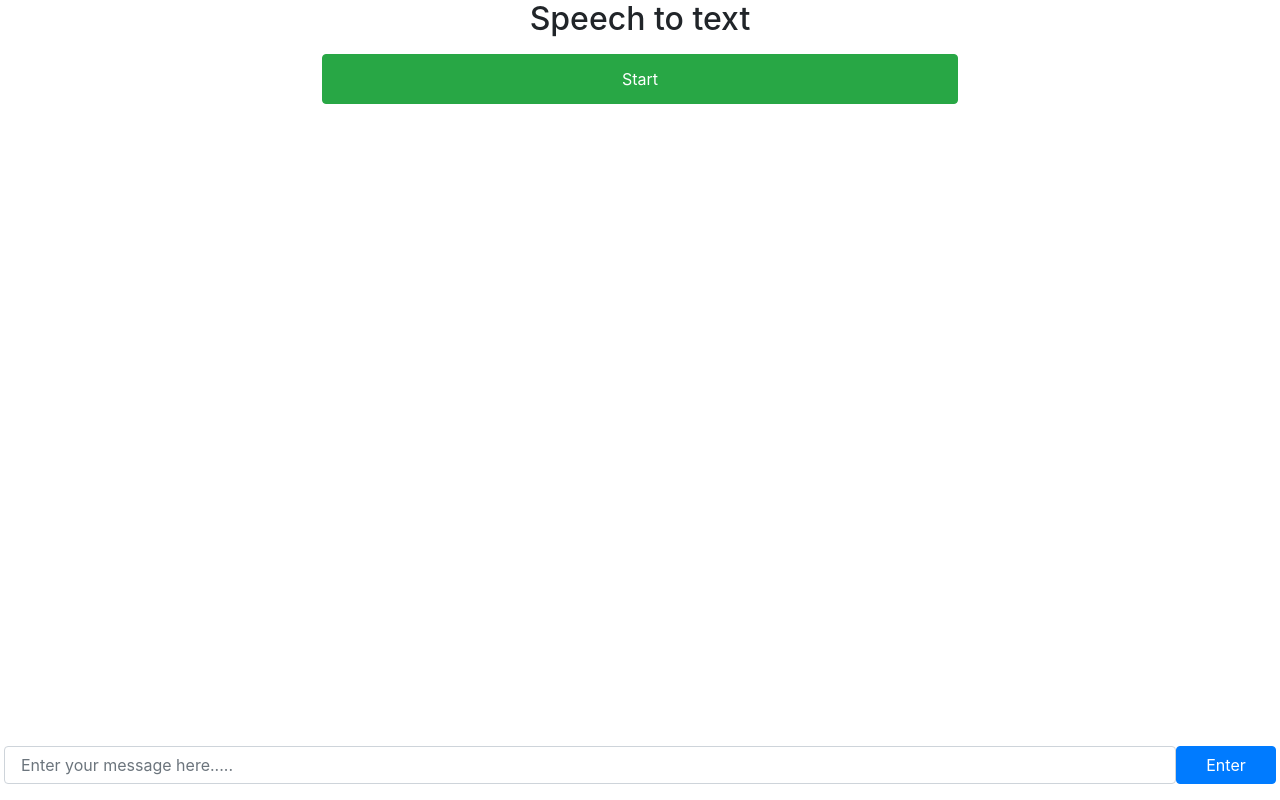
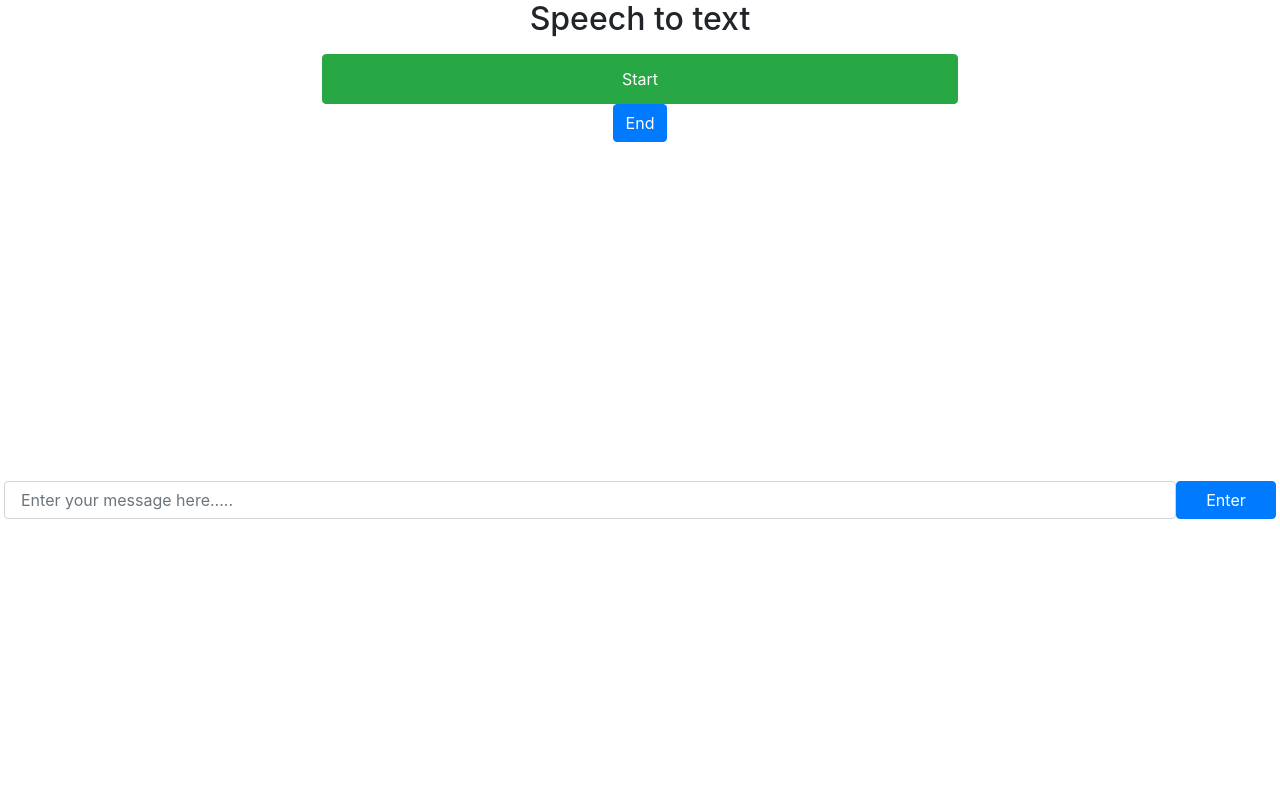
Before and after one commit to auto-mom/automom, an Angular app: page /speechRecognition in a window 1280 px wide. Built offline with nearby package versions, Linux system fonts and the light colour scheme.

Commit message:
end meeeting service integarte

```diff
--- a/src/app/core/services/meeting-request/meeting-req.ts
+++ b/src/app/core/services/meeting-request/meeting-req.ts
@@ -58,4 +58,18 @@ export class MeetingService {
       );
     });
   }
+
+  // end Meeting
+  endMeetingData(data: any): Promise<any> {
+    return new Promise((resolve, reject) => {
+      this.http.httpPost("meeting/end", data).then(
+        res => {
+          resolve(res);
+        },
+        err => {
+          reject(err.error);
+        }
+      );
+    });
+  }
 }
--- a/src/app/create-meeting-request/create-meeting-request.component.ts
+++ b/src/app/create-meeting-request/create-meeting-request.component.ts
@@ -74,6 +74,7 @@ export class CreateMeetingRequestComponent implements OnInit {
     this.meetingService.postMeetingData(this.createMeetingData).then((res: any) => {
       console.log("meetingService", res)
       this.meetingRequest.reset();
+      alert("Meeting successfully created !!");
       const objectToDashboard = {
         meetingCreated: true
       }
--- a/src/app/dashboard/dashboard.component.ts
+++ b/src/app/dashboard/dashboard.component.ts
@@ -172,6 +172,7 @@ export class DashboardComponent implements OnInit {
       (res: any) => {
         if (res.status == 'C') {
           this.createRoomData = res;
+          this.getMeeting();
           console.log("create room response ", this.createRoomData);
           // this.data.meetingData.forEach(user=>{
           //   if(user._id == this.createVRoom.id){
@@ -244,7 +245,7 @@ export class DashboardComponent implements OnInit {
     this.editMeetingData.agenda = this.editReq.value.agenda;
     this.editMeetingData.location = this.editReq.value.location;
     this.editMeetingData.id = this.editMeetingId;
-    console.log(this.editMeetingData);
+    console.log("edit data",this.editMeetingData);
     this.meetService.editData(this.editMeetingData).then(
       (res: any) => {
         this.getMeeting();
--- a/src/app/shared/models/meeting.model.ts
+++ b/src/app/shared/models/meeting.model.ts
@@ -36,3 +36,7 @@ export class EditMeetingData {
 export class MeetingData {
     meetingData: GetMeetingData[];
 }
+
+export class EndMeeting{
+    id : string;
+}
--- a/src/app/speech-recognition/speech-recognition.component.html
+++ b/src/app/speech-recognition/speech-recognition.component.html
@@ -8,6 +8,9 @@
     <div class="action-button">
         <button class="btn btn-success w-50 justify-self-center" (click)="startButton($event)" *ngIf="!recognizing">Start</button>
         <button class="btn btn-danger w-50 justify-self-center" *ngIf="recognizing" (click)="stopButton()">Stop</button>
+    </div>
+    <div style="text-align:center">
+        <button class="btn btn-primary justify-self-center" (click)="endMeetingData()">End</button>
     </div>
     <div class="justify-self-center align-self-center">
       <p *ngIf="notification" class="notification mb-0">{{notification}}</p>
--- a/src/app/speech-recognition/speech-recognition.component.ts
+++ b/src/app/speech-recognition/speech-recognition.component.ts
@@ -8,6 +8,8 @@ import { SpeechError } from '../shared/models/speech-models/speech-error';
 import { ActionContext } from '../shared/models/speech-models/strategy/action-context';
 import { SpeechRecognizerService } from '../core/services/speech-services/speech-recognizer.service';
 import { VirtualRoomService } from '../core/services/virtualRoom/virtual-room';
+import { MeetingService } from "../core/services/meeting-request/meeting-req";
+import { EndMeeting } from "../shared/models/meeting.model";
 
 @Component({
   selector: 'app-speech-recognition',
@@ -16,7 +18,8 @@ import { VirtualRoomService } from '../core/services/virtualRoom/virtual-room';
 })
 export class SpeechRecognitionComponent implements OnInit {
   ioConnection: any;
-  messages: Message[] = []
+  messages: Message[] = [];
+  endMeeting : EndMeeting;
   event: Event
   message: string
   finalTranscript = '';
@@ -30,9 +33,11 @@ export class SpeechRecognitionComponent implements OnInit {
   constructor(private socketService: WebSocketService,
     private changeDetector: ChangeDetectorRef,
     private speechRecognizer: SpeechRecognizerService,
-    private virtualRoomService: VirtualRoomService) {
+    private virtualRoomService: VirtualRoomService,
+    public meetService: MeetingService,) {
     this.event = new Event()
-    this.meetingId = this.virtualRoomService.getMeetingId()
+    this.meetingId = this.virtualRoomService.getMeetingId();
+    this.endMeeting = new EndMeeting();
   }
 
   ngOnInit() {
@@ -162,4 +167,20 @@ export class SpeechRecognitionComponent implements OnInit {
     this.sendMessage(postData);
   }
 
+  // end meeting
+  endMeetingData(){
+    console.log("meeting Id",this.meetingId);
+    this.endMeeting.id = this.virtualRoomService.getMeetingId();
+    // console.log('id',this.virtualRoomService.getMeetingId())
+
+    this.meetService.endMeetingData(this.endMeeting).then(
+      (res: any) => {
+        console.log("edit service", res);
+      },
+      (err: any) => {
+        console.log("edit service", err);
+      }
+    );
+  }
+
 }
```
